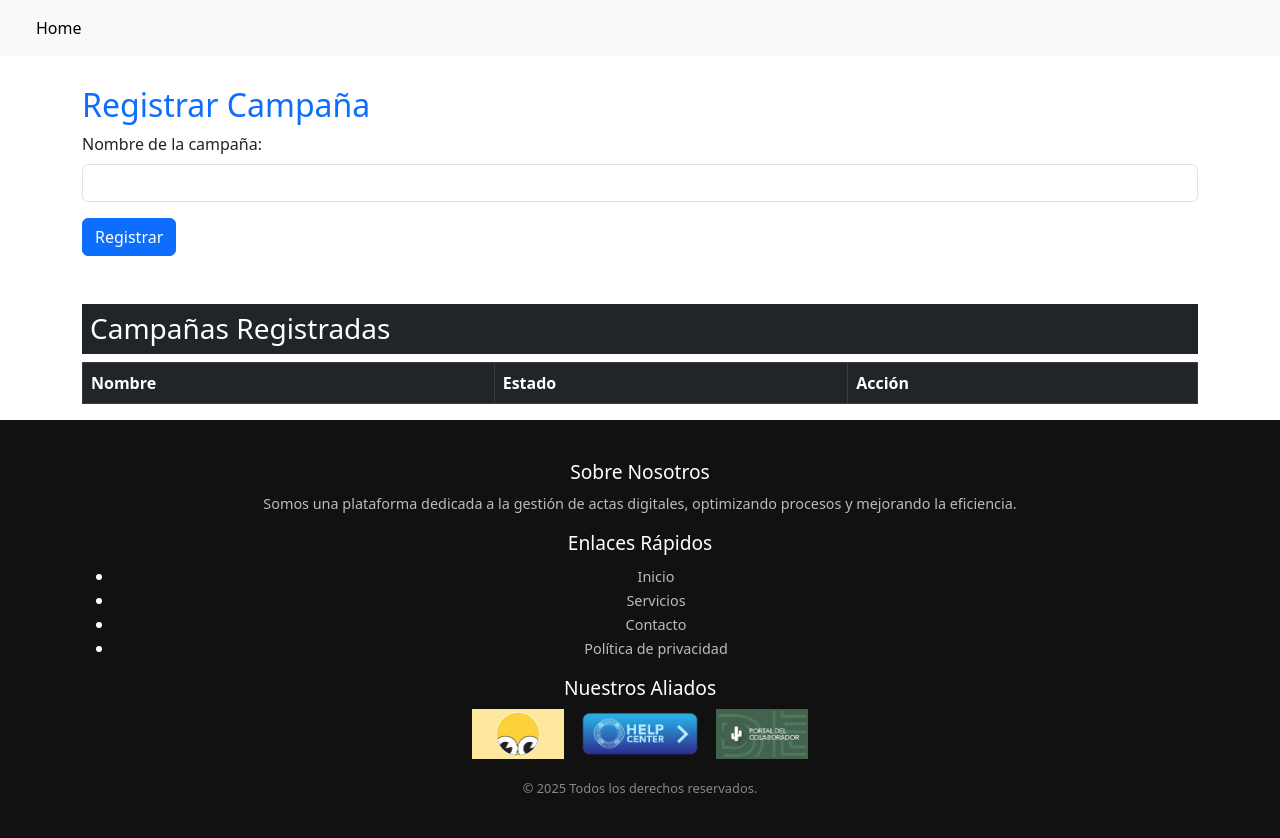
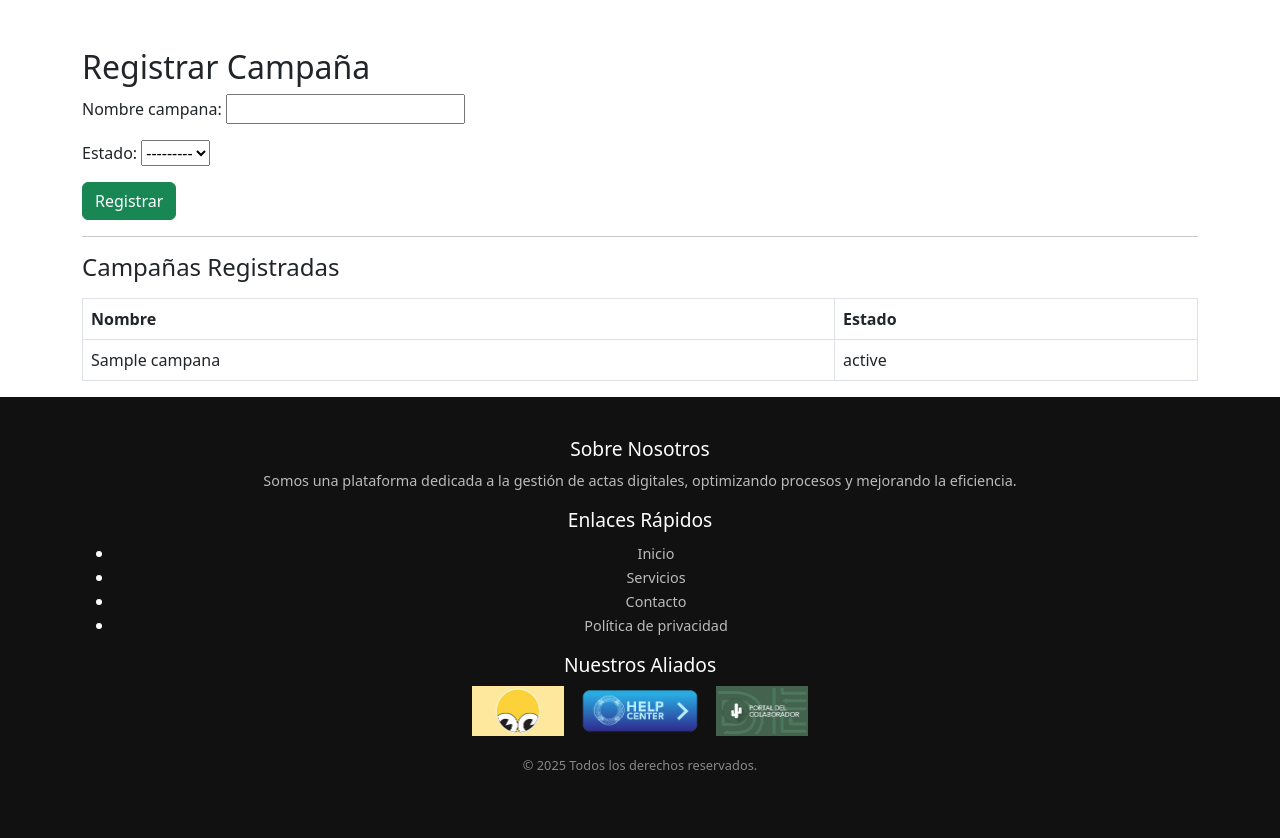
Before and after one commit to EstivenLo01/Brm_project, a Django app: page /user/registrar_campana/ in a window 1280 px wide. After the commit the page ends 770 px from the top, so only its background shows below. Run offline with Django 5.2, Linux system fonts and the light colour scheme; tables that the repository leaves empty hold one stand-in row (values such as "Sample post"); lists and menus that the app fills with data are empty; some libraries are stand-ins or nearby versions.

Commit message:
actualizacion

```diff
--- a/templates/usuarios/registrar_campana.html
+++ b/templates/usuarios/registrar_campana.html
@@ -1,93 +1,44 @@
 {% extends 'plantilla.html' %}
+{% block content %}
 
-{% block title %}
-<title>Registro de Campaña</title>
-{% endblock %}
-
-{% block content %}
-<nav class="navbar navbar-expand-lg bg-body-tertiary">
-    <div class="container-fluid">
-        <a class="navbar-brand" href="#">{{ usuario }}</a>
-        <button class="navbar-toggler" type="button" data-bs-toggle="collapse" data-bs-target="#navbarText" aria-controls="navbarText" aria-expanded="false" aria-label="Toggle navigation">
-            <span class="navbar-toggler-icon"></span>
-        </button>
-        <div class="collapse navbar-collapse" id="navbarText">
-            <ul class="navbar-nav me-auto mb-2 mb-lg-0">
-                <li class="nav-item">
-                    <a class="nav-link active" aria-current="page" href="{% url 'usuarios:home' %}">Home</a>
-                </li>
-            </ul>
-            <span class="navbar-text">
-                {{ rol }}
-            </span>
-        </div>
-    </div>
-</nav>
-
-<div class="container mt-4">
-    <h2 class="text-primary">Registrar Campaña</h2>
-    <form id="formCampana" method="post">
+<div class="container mt-5">
+    <h2>Registrar Campaña</h2>
+    <form method="post">
         {% csrf_token %}
         <div class="mb-3">
-            <label for="nombre" class="form-label">Nombre de la campaña:</label>
-            <input type="text" class="form-control" id="nombre" name="nombre" required>
+            {{ form.nombre_campana.label_tag }}
+            {{ form.nombre_campana }}
         </div>
-        <button type="submit" class="btn btn-primary">Registrar</button>
+        <div class="mb-3">
+            {{ form.estado.label_tag }}
+            {{ form.estado }}
+        </div>
+        <button type="submit" class="btn btn-success">Registrar</button>
     </form>
 
-    <h3 class="mt-5 text-white bg-dark p-2">Campañas Registradas</h3>
-    <table class="table table-striped table-bordered table-hover">
-        <thead class="table-dark">
+    <hr>
+
+    <h4>Campañas Registradas</h4>
+    <table class="table table-bordered mt-3">
+        <thead>
             <tr>
                 <th>Nombre</th>
                 <th>Estado</th>
-                <th>Acción</th>
             </tr>
         </thead>
-        <tbody id="tablaCampanas">
-            <!-- Se llenará con JavaScript -->
+        <tbody>
+            {% for campana in campanas %}
+            <tr>
+                <td>{{ campana.nombre_campana }}</td>
+                <td>{{ campana.estado }}</td>
+            </tr>
+            {% empty %}
+            <tr>
+                <td colspan="2">No hay campañas registradas</td>
+            </tr>
+            {% endfor %}
         </tbody>
     </table>
 </div>
 
-<script>
-    document.getElementById("formCampana").addEventListener("submit", function(event) {
-        event.preventDefault();
-
-        const nombre = document.getElementById("nombre").value.trim();
-        if (!nombre) return;
-
-        const tabla = document.getElementById("tablaCampanas");
-        const fila = tabla.insertRow();
-
-        const celdaNombre = fila.insertCell(0);
-        celdaNombre.textContent = nombre;
-
-        const celdaEstado = fila.insertCell(1);
-        celdaEstado.textContent = "Habilitada";
-        celdaEstado.classList.add("text-success");
-
-        const celdaAccion = fila.insertCell(2);
-        const boton = document.createElement("button");
-        boton.className = "btn btn-sm btn-outline-secondary";
-        boton.textContent = "Deshabilitar";
-
-        boton.onclick = function() {
-            if (celdaEstado.textContent === "Habilitada") {
-                celdaEstado.textContent = "Deshabilitada";
-                celdaEstado.classList.remove("text-success");
-                celdaEstado.classList.add("text-danger");
-                boton.textContent = "Habilitar";
-            } else {
-                celdaEstado.textContent = "Habilitada";
-                celdaEstado.classList.remove("text-danger");
-                celdaEstado.classList.add("text-success");
-                boton.textContent = "Deshabilitar";
-            }
-        };
-
-        celdaAccion.appendChild(boton);
-        document.getElementById("formCampana").reset();
-    });
-</script>
 {% endblock %}
--- a/templates/usuarios/registrar_proveedor.html
+++ b/templates/usuarios/registrar_proveedor.html
@@ -22,7 +22,7 @@
     <table class="table table-bordered mt-3">
         <thead>
             <tr>
-                <th>ID</th>
+
                 <th>Nombre</th>
                 <th>Estado</th>
             </tr>
@@ -30,7 +30,7 @@
         <tbody>
             {% for proveedor in proveedores %}
             <tr>
-                <td>{{ proveedor.id_proveedor }}</td> <!-- Aquí aparece el ID autogenerado -->
+
                 <td>{{ proveedor.nombre_proveedor }}</td>
                 <td>{{ proveedor.estado }}</td>
             </tr>
--- a/usuarios/forms.py
+++ b/usuarios/forms.py
@@ -78,10 +78,6 @@
     class Meta:
         model = Campana
         fields = ['nombre_campana', 'estado']
-        labels = {
-            'nombre_campana': 'Nombre de la Campaña',
-            'estado': 'Estado',
-        }
 
 
 class ProveedorForm(forms.ModelForm):
--- a/usuarios/models.py
+++ b/usuarios/models.py
@@ -43,7 +43,7 @@
 class Campana(models.Model):
     id_campana = models.AutoField(primary_key=True)
     nombre_campana = models.CharField(max_length=100)
-    estado = models.CharField(max_length=20, choices=[('Habilitado', 'Habilitado'), ('Inhabilitado', 'Inhabilitado')])
+    estado = models.ForeignKey(Estado, on_delete=models.CASCADE)
 
     def __str__(self):
         return self.nombre_campana
--- a/usuarios/views.py
+++ b/usuarios/views.py
@@ -14,6 +14,7 @@
 from .forms import ProveedorForm
 from .models import Proveedor
 from usuarios.models import Estado
+
 
 
 
@@ -173,6 +174,8 @@
         form = forms.desactivar(instance=desactivar)
     return render(request, 'usuarios/desactivar.html', context)
 
+
+
 def registrar_campana(request):
     if request.method == 'POST':
         form = CampanaForm(request.POST)
@@ -183,12 +186,10 @@
         form = CampanaForm()
 
     campanas = Campana.objects.all()
-
-    context = {
+    return render(request, 'usuarios/registrar_campana.html', {
         'form': form,
-        'campanas': campanas,
-    }
-    return render(request, 'usuarios/registrar_campana.html', context)
+        'campanas': campanas
+    })
 
 
 
@@ -215,7 +216,7 @@
         form = ProveedorForm(request.POST)
         if form.is_valid():
             form.save()
-            return redirect('registrar_proveedor')  # Redirige después de guardar
+            return redirect('usuarios:registrar_proveedor')  # Redirige después de guardar
     else:
         form = ProveedorForm()
 
```
Also changed, not shown: actas/migrations/__init__.py (deleted), usuarios/migrations/0001_initial.py, usuarios/migrations/0002_alter_campana_estado.py, usuarios/migrations/0002_alter_user_email.py (deleted), usuarios/migrations/0003_estado.py (deleted), usuarios/migrations/0004_user_id_estado.py (deleted), usuarios/migrations/0006_alter_user_id_estado.py (deleted), usuarios/migrations/0007_campana_empleado.py (deleted), usuarios/migrations/0008_proveedor.py (deleted).
